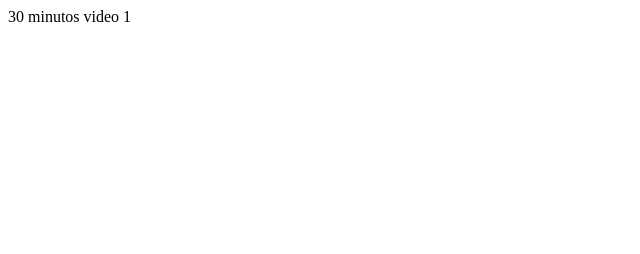
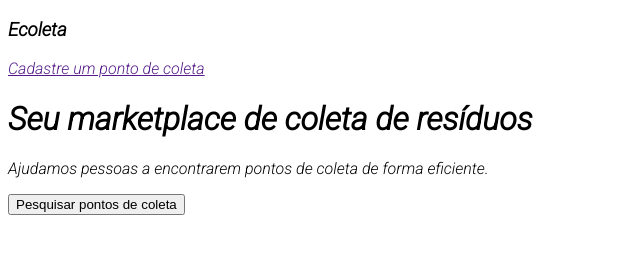
Before and after one commit to julianoprogrammierer/BOOTCAMP, a plain HTML site: page index.html in a window 1280 px wide. Shown: the whole page, without its empty margins (0-640 px from the left). Drawn offline with Linux system fonts and the light colour scheme.

Commit message:
new features,css and tags

```diff
--- a/index.html
+++ b/index.html
@@ -1,12 +1,31 @@
 <!DOCTYPE html>
-<html lang="en">
+<html lang="pt-br">
     <!---video 1 30min -->
 <head>
     <meta charset="UTF-8">
     <meta name="viewport" content="width=device-width, initial-scale=1.0">
-    <title>Document</title>
-</head>
+    <title>Ecoleta</title>
+
+    <link rel="stylesheet" href="styles/main.css">
+    <link href="https://fonts.googleapis.com/css2?family=Roboto:ital,wght@1,300&display=swap" rel="stylesheet">
+
+
+  </head>
+
 <body>
-    30 minutos video 1
+
+<h3>Ecoleta </h3>
+<a href="">Cadastre um ponto de coleta</a>
+
+<h1>Seu marketplace de coleta de resíduos</h1>
+
+<p>  Ajudamos pessoas a encontrarem pontos de coleta de forma eficiente.
+</p>
+
+<button>Pesquisar pontos de coleta</button>
+
+
+
+
 </body>
 </html>
--- /dev/null
+++ b/styles/main.css
@@ -0,0 +1,3 @@
+html {
+        font-family: 'Roboto', sans-serif;
+      }
```
